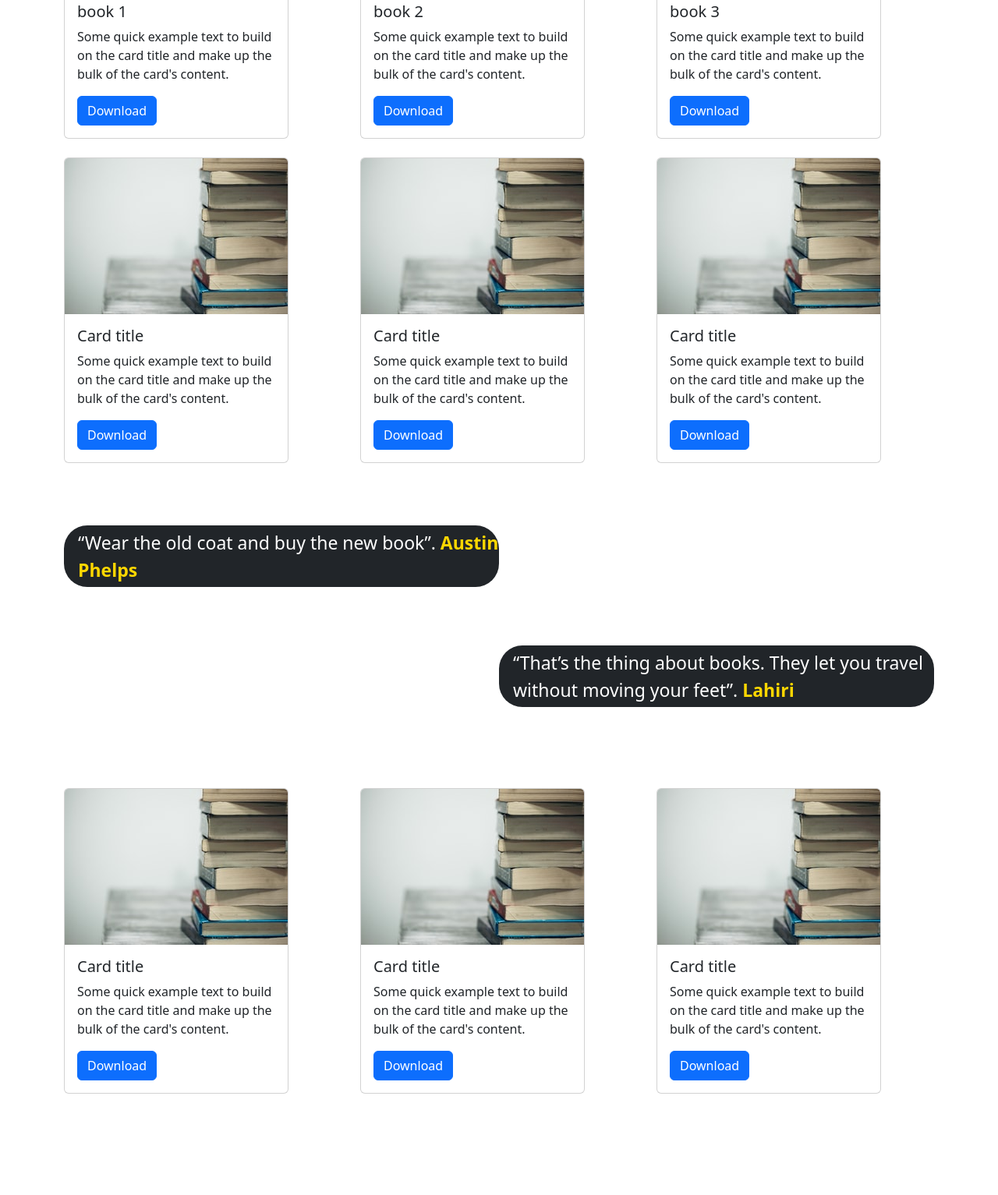
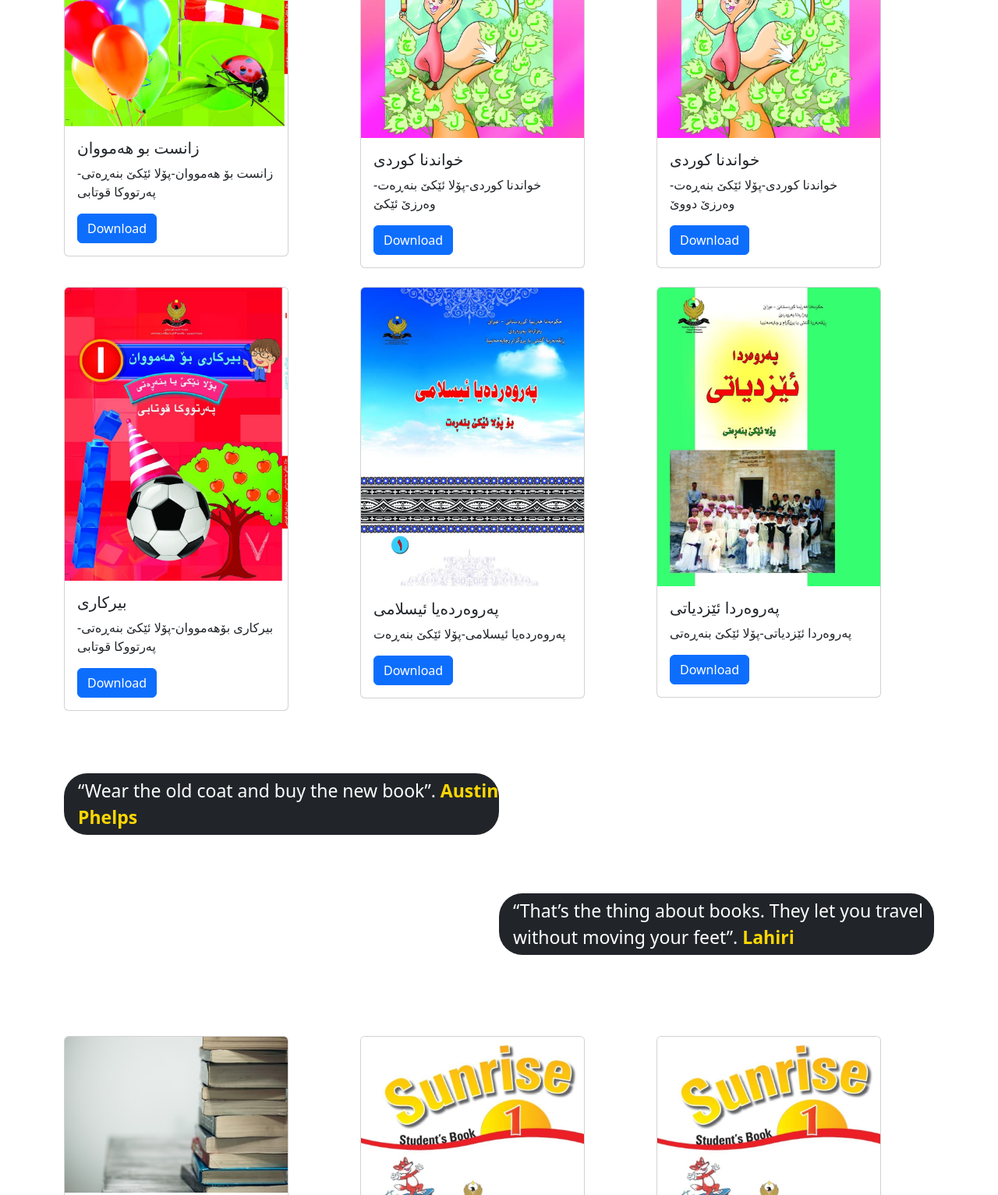
Before and after one commit to jihadrekani/22-6-repo, a plain HTML site: page books-project/index-books.html in a window 1280 px wide. Shown: the part 404-1937 px from the top of the page at 78% size. Before the commit the page ends 1807 px from the top, so only its background shows below. Drawn offline with nearby package versions, Linux system fonts and the light colour scheme.

Commit message:
add books to book's project

```diff
--- a/books-project/index-books.html
+++ b/books-project/index-books.html
@@ -39,7 +39,7 @@
     </nav>
     <!-- end nav -->
 
-    <h2 class="page-header container"> you can find morethan <span class="booksnumber">10,000,000</span> books here <svg
+    <h2 class="page-header container"> you can find more than <span class="booksnumber">10,000,000</span> books here <svg
             xmlns="http://www.w3.org/2000/svg" width="24" height="24" fill="currentColor" class="bi bi-book"
             viewBox="0 0 16 16">
             <path
@@ -51,35 +51,33 @@
         <div class="row pt-4">
             <div class="col">
                 <div class="card" style="width: 18rem;">
-  <img src="./286 x 200.jpg" class="card-img-top" alt="...">
+  <img src="./zanst 1.jpg" class="card-img-top" alt="...">
   <div class="card-body">
-    <h5 class="card-title">book 1</h5>
-    <p class="card-text">Some quick example text to build on the card title and make up the bulk of the card's content.</p>
-    <a href="#" class="btn btn-primary">Download</a>
+    <h5 class="card-title">زانست بو هەمووان</h5>
+    <p class="card-text">زانست بۆ هه‌مووان-پۆلا ئێكێ بنه‌ڕه‌تى- په‌رتووكا قوتابى</p>
+    <a href="https://www.bgprogram.org/download.aspx?id=1208" class="btn btn-primary">Download</a>
   </div>
 </div>
             </div>
             <div class="col">
                 <div class="card" style="width: 18rem;">
-  <img src="./286 x 200.jpg" class="card-img-top" alt="...">
+  <img src="./kurdi.jpg" class="card-img-top" alt="...">
   <div class="card-body">
-    <h5 class="card-title">book 2</h5>
-    <p class="card-text">Some quick example text to build on the card title and make up the bulk of the card's content.</p>
-    <a href="#" class="btn btn-primary">Download</a>
+    <h5 class="card-title">خواندنا كوردى</h5>
+    <p class="card-text">خواندنا كوردى-پۆلا ئێكێ بنه‌ڕه‌ت-وه‌رزێ ئێكێ</p>
+    <a href="https://www.bgprogram.org/download.aspx?id=1205" class="btn btn-primary">Download</a>
   </div>
 </div>
             </div>
             <div class="col">
                 <div class="card" style="width: 18rem;">
-  <img src="./286 x 200.jpg" class="card-img-top" alt="...">
+  <img src="./kurdi.jpg" class="card-img-top" alt="...">
   <div class="card-body">
-    <h5 class="card-title">book 3</h5>
-    <p class="card-text">Some quick example text to build on the card title and make up the bulk of the card's content.</p>
-    <a href="#" class="btn btn-primary">Download</a>
+    <h5 class="card-title">خواندنا كوردى </h5>
+    <p class="card-text">خواندنا كوردى-پۆلا ئێكێ بنه‌ڕه‌ت-وه‌رزێ دووێ</p>
+    <a href="https://www.bgprogram.org/download.aspx?id=1206" class="btn btn-primary">Download</a>
   </div>
 </div>
-
-
 
 
             </div>
@@ -87,31 +85,33 @@
         <div class="row pt-4">
             <div class="col">
                 <div class="card" style="width: 18rem;">
-  <img src="./286 x 200.jpg" class="card-img-top" alt="...">
+  <img src="./birkari 1.jpg" class="card-img-top" alt="...">
   <div class="card-body">
-    <h5 class="card-title">Card title</h5>
-    <p class="card-text">Some quick example text to build on the card title and make up the bulk of the card's content.</p>
-    <a href="#" class="btn btn-primary">Download</a>
+    <h5 class="card-title"> بيركارى</h5>
+    <p class="card-text">بيركارى بۆهه‌مووان-پۆلا ئێكێ بنه‌ڕه‌تى- په‌رتووكا قوتابى</p>
+    <a href="https://www.bgprogram.org/download.aspx?id=1207" class="btn btn-primary">Download</a>
   </div>
 </div>
             </div>
             <div class="col">
                 <div class="card" style="width: 18rem;">
-  <img src="./286 x 200.jpg" class="card-img-top" alt="...">
+  <img src="./ayin 1.jpg" class="card-img-top" alt="...">
   <div class="card-body">
-    <h5 class="card-title">Card title</h5>
-    <p class="card-text">Some quick example text to build on the card title and make up the bulk of the card's content.</p>
-    <a href="#" class="btn btn-primary">Download</a>
+    <h5 class="card-title">په‌روه‌رده‌يا ئيسلامى  </h5>
+    <p class="card-text">په‌روه‌رده‌يا ئيسلامى-پۆلا ئێكێ بنه‌ڕه‌ت</p>
+    <a href="https://www.bgprogram.org/download.aspx?id=1202" class="btn btn-primary">Download</a>
   </div>
 </div>
             </div>
+
+
             <div class="col">
                 <div class="card" style="width: 18rem;">
-  <img src="./286 x 200.jpg" class="card-img-top" alt="...">
+  <img src="./ezdiyati.jpg" class="card-img-top" alt="...">
   <div class="card-body">
-    <h5 class="card-title">Card title</h5>
-    <p class="card-text">Some quick example text to build on the card title and make up the bulk of the card's content.</p>
-    <a href="#" class="btn btn-primary">Download</a>
+    <h5 class="card-title"> په‌روه‌ردا ئێزدياتى </h5>
+    <p class="card-text">په‌روه‌ردا ئێزدياتى-پۆلا ئێكێ بنه‌ڕه‌تى</p>
+    <a href="https://www.bgprogram.org/download.aspx?id=1203" class="btn btn-primary">Download</a>
   </div>
 </div>
             </div>
@@ -119,8 +119,8 @@
 
 
 
-<div class="container they-say">
-    <div class="row row-cols-2 ">
+        <div class="container they-say"> <!-- needs a good responsive -->
+    <div class="row row-cols-2  ">
       <div class="col sayone">“Wear the old coat and buy the new book”.
 
         <span class="Austin">Austin Phelps</span></div>
@@ -149,23 +149,24 @@
   </div>
 </div>
             </div>
+
             <div class="col">
                 <div class="card" style="width: 18rem;">
-  <img src="./286 x 200.jpg" class="card-img-top" alt="...">
+  <img src="./english sunrise 1.jpg" class="card-img-top" alt="...">
   <div class="card-body">
-    <h5 class="card-title">Card title</h5>
-    <p class="card-text">Some quick example text to build on the card title and make up the bulk of the card's content.</p>
-    <a href="#" class="btn btn-primary">Download</a>
+    <h5 class="card-title">English</h5>
+    <p class="card-text">English Sunrise</p>
+    <a href="https://www.bgprogram.org/download.aspx?id=1003" class="btn btn-primary">Download</a>
   </div>
 </div>
             </div>
             <div class="col">
                 <div class="card" style="width: 18rem;">
-  <img src="./286 x 200.jpg" class="card-img-top" alt="...">
+  <img src="./english 1.jpg" class="card-img-top" alt="...">
   <div class="card-body">
-    <h5 class="card-title">Card title</h5>
-    <p class="card-text">Some quick example text to build on the card title and make up the bulk of the card's content.</p>
-    <a href="#" class="btn btn-primary">Download</a>
+    <h5 class="card-title"> English</h5>
+    <p class="card-text">English Activity</p>
+    <a href="https://www.bgprogram.org/download.aspx?id=1004" class="btn btn-primary">Download</a>
   </div>
 </div>
             </div>
```
Also changed, not shown: index.html (+1 -2 lines), books-project/ayin 1.jpg (added), books-project/birkari 1.jpg (added), books-project/english 1.jpg (added), books-project/english sunrise 1.jpg (added), books-project/ezdiyati.jpg (added), books-project/kurdi season two 1.jpg (added), books-project/kurdi.jpg (added), books-project/zanst 1.jpg (added).
